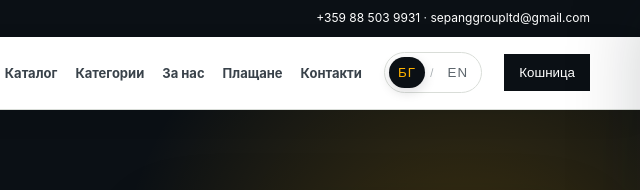
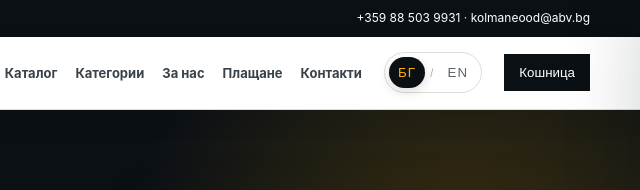
Before and after one commit to sepanggroup/wagner-bg-www, a website: page index.html in a window 1280 px wide. Shown: the top 190 px of the page, 640-1280 px from the left. Drawn offline with Linux system fonts and the light colour scheme.

Commit message:
fix: update WAGNER contact email without layout changes

```diff
--- a/index.html
+++ b/index.html
@@ -18,11 +18,11 @@
 <link rel="stylesheet" href="styles.css?v=20260830-1000">
 <link rel="stylesheet" href="cart.css?v=20260830-1000">
 <link rel="stylesheet" href="premium-visuals.css?v=20260830-1000">
-<script type="application/ld+json">{"@context":"https://schema.org","@type":"Organization","name":"KOLMAN EOOD","email":"sepanggroupltd@gmail.com","telephone":"+359885039931","url":"https://sepanggroup.github.io/wagner-bg-www/","brand":{"@type":"Brand","name":"WAGNER"}}</script>
+<script type="application/ld+json">{"@context":"https://schema.org","@type":"Organization","name":"KOLMAN EOOD","email":"kolmaneood@abv.bg","telephone":"+359885039931","url":"https://sepanggroup.github.io/wagner-bg-www/","brand":{"@type":"Brand","name":"WAGNER"}}</script>
 <script type="application/ld+json">{"@context":"https://schema.org","@type":"WebSite","name":"WAGNER-BG","url":"https://sepanggroup.github.io/wagner-bg-www/","potentialAction":{"@type":"SearchAction","target":"https://sepanggroup.github.io/wagner-bg-www/?q={search_term_string}","query-input":"required name=search_term_string"}}</script>
 </head>
 <body>
-<div class="topbar"><div class="wrap"><span>WAGNER-BG · KOLMAN EOOD · ПРОФЕСИОНАЛНА ТЕХНИКА</span><span><a href="tel:+359885039931">+359 88 503 9931</a> · <a href="mailto:sepanggroupltd@gmail.com">sepanggroupltd@gmail.com</a></span></div></div>
+<div class="topbar"><div class="wrap"><span>WAGNER-BG · KOLMAN EOOD · ПРОФЕСИОНАЛНА ТЕХНИКА</span><span><a href="tel:+359885039931">+359 88 503 9931</a> · <a href="mailto:kolmaneood@abv.bg">kolmaneood@abv.bg</a></span></div></div>
 <header class="site-header"><div class="wrap nav"><a class="brand" href="#top" aria-label="WAGNER-BG начало"><b class="brand-mark">W</b><span><strong>WAGNER-BG</strong><small>by КОЛМАН ЕООД</small></span></a><button class="menu" type="button" data-i18n-aria="nav.menu" aria-label="Отвори меню" aria-expanded="false" aria-controls="main-nav"><span></span><span></span><span></span></button><nav id="main-nav" aria-label="Основна навигация"><a href="#catalog" data-i18n="nav.catalog">Каталог</a><a href="#categories" data-i18n="nav.categories">Категории</a><a href="#about" data-i18n="nav.about">За нас</a><a href="#payment" data-i18n="nav.payment">Плащане</a><a href="#contact" data-i18n="nav.contact">Контакти</a></nav><div class="language-switcher" data-lang-switcher aria-label="Език"><button type="button" data-lang="bg" aria-pressed="true">БГ</button><span>/</span><button type="button" data-lang="en" aria-pressed="false">EN</button></div><button class="cart cart-button" type="button" id="open-cart" data-i18n="cart.button" aria-haspopup="dialog" aria-controls="cart-drawer">Кошница <b id="cart-count">0</b></button></div></header>
 <main id="top">
 <section class="hero"><div class="wrap hero-grid"><div><div class="eyebrow" data-i18n="hero.eyebrow">WAGNER PROFESSIONAL · SEPANG GROUP</div><h1><span data-i18n="hero.title">Техниката, която</span> <em data-i18n="hero.titleAccent">работи за вас.</em></h1><p class="hero-lead" data-i18n="hero.lead">Професионални машини и системи WAGNER за боядисване, строителни приложения и специализирана автоматизация — подбрани за реална производителност.</p><div class="actions"><a class="btn btn-accent" href="#catalog" data-i18n="hero.catalog">Разгледай каталога →</a><button class="btn btn-outline" id="hero-cart" type="button" data-i18n="hero.cart">Твоите продукти</button></div><div class="meta"><span><b>WAGNER</b> <span data-i18n="hero.meta1">системи</span></span><span><b>КУПИ</b> <span data-i18n="hero.meta2">от каталога</span></span><span><b>PayPal</b> <span data-i18n="hero.meta3">плащане</span></span></div></div><div class="machine-panel" aria-label="WAGNER професионална техника"><div class="machine-visual"><div class="sprayer"><i class="body"></i><i class="handle"></i><i class="grip"></i><i class="nozzle"></i></div><span class="visual-stamp">WAGNER</span></div><div class="machine-meta"><div><small data-i18n="machine.label1">Фокус</small><strong data-i18n="machine.value1">Професионална производителност</strong></div><div><small data-i18n="machine.label2">Подход</small><strong data-i18n="machine.value2">Правилната машина за задачата</strong></div></div></div></div></section>
@@ -30,9 +30,9 @@
 <section id="catalog" class="section section-soft"><div class="wrap"><div class="section-head"><div><div class="eyebrow dark-text" data-i18n="catalog.eyebrow">Каталог</div><h2><span data-i18n="catalog.title">WAGNER</span> <span data-i18n="catalog.accent">продукти.</span></h2></div><p data-i18n="catalog.lead">Професионален каталог с продуктови изображения, описания, технически характеристики, видео и ясна цена или „Цена при запитване“.</p></div><div class="catalog-tools"><input id="search" type="search" data-i18n-placeholder="search.placeholder" placeholder="Търси продукт, модел или характеристика…" aria-label="Търсене"><select id="category-filter" aria-label="Филтър по категория"><option value="all">Всички категории</option></select></div><div id="product-grid" class="product-grid"></div></div></section>
 <section id="about" class="section dark-section"><div class="wrap about"><div class="about-card"><div class="eyebrow" data-i18n="about.eyebrow">SEPANG GROUP ЕООД</div><h3 data-i18n="about.title">WAGNER техника с фокус върху реалната работа.</h3><p data-i18n="about.text">SEPANG GROUP ЕООД развива дигитален търговски канал за професионални решения WAGNER в строителството и боядисването.</p><div class="facts"><div class="fact"><b>WAGNER</b><span data-i18n="about.fact1">строителна и бояджийска техника</span></div><div class="fact"><b>КУПИ</b><span data-i18n="about.fact2">добави директно в кошницата</span></div></div></div><div><div class="eyebrow" data-i18n="about.approach">Професионален подход</div><h2><span data-i18n="about.heading">Не просто машина.</span> <span data-i18n="about.accent">Правилното решение.</span></h2><p data-i18n="about.p1" class="muted-light">Преди финализиране проверяваме модела, конфигурацията и условията. Цените в каталога са ясно означени.</p><p data-i18n="about.p2" class="muted-light">За продуктите с конкретна EUR цена можеш директно да добавиш в кошницата; за офертните роботизирани решения първо получаваш потвърдена оферта.</p><a class="btn btn-accent" href="#contact" data-i18n="about.contact">Свържи се с нас →</a></div></div></section>
 <section id="payment" class="section payment-band"><div class="wrap payment-layout"><div class="payment-copy"><div class="eyebrow" data-i18n="payment.eyebrow">Плащане</div><h2><span data-i18n="payment.heading">Плати сигурно</span> <span data-i18n="payment.accent">с PayPal.</span></h2><p data-i18n="payment.p1">За продукти с валидна EUR цена можеш да преминеш към PayPal от кошницата. При продукти с цена при запитване първо получаваш потвърдена сума.</p><p><strong data-i18n="payment.p2">Плащането се обработва от PayPal за SEPANG GROUP ЕООД</strong></p></div><div class="payment-box"><div id="paypal-button-container"></div><p id="paypal-status" class="paypal-status" data-i18n="payment.status">Добави платими продукти в кошницата, за да активираш PayPal checkout.</p></div></div></section>
-<section id="contact" class="section"><div class="wrap contact"><div><div class="eyebrow dark-text" data-i18n="contact.eyebrow">Контакти</div><h2><span data-i18n="contact.heading">Разкажи ни за</span> <span data-i18n="contact.accent">задачата.</span></h2><p data-i18n="contact.lead">Изпрати модел, снимка, количество или кратко описание на работата.</p><div class="contact-details"><p><strong>KOLMAN EOOD</strong></p><p><a href="tel:+359885039931">+359 88 503 9931</a></p><p><a href="mailto:sepanggroupltd@gmail.com">sepanggroupltd@gmail.com</a></p></div></div><div class="contact-panel"><form id="contact-form"><div class="form-grid"><label><span data-i18n="contact.name">Име *</span><input name="name" autocomplete="name" required></label><label><span data-i18n="contact.email">Имейл *</span><input name="email" type="email" autocomplete="email" required></label><label class="full"><span data-i18n="contact.message">Съобщение *</span><textarea name="message" id="message" required></textarea></label></div><button class="btn btn-dark full" type="submit" data-i18n="contact.submit">Изпрати поръчка →</button><small data-i18n="contact.help">Формата отваря подготвен имейл до SEPANG GROUP ЕООД.</small></form></div></div></section>
+<section id="contact" class="section"><div class="wrap contact"><div><div class="eyebrow dark-text" data-i18n="contact.eyebrow">Контакти</div><h2><span data-i18n="contact.heading">Разкажи ни за</span> <span data-i18n="contact.accent">задачата.</span></h2><p data-i18n="contact.lead">Изпрати модел, снимка, количество или кратко описание на работата.</p><div class="contact-details"><p><strong>KOLMAN EOOD</strong></p><p><a href="tel:+359885039931">+359 88 503 9931</a></p><p><a href="mailto:kolmaneood@abv.bg">kolmaneood@abv.bg</a></p></div></div><div class="contact-panel"><form id="contact-form"><div class="form-grid"><label><span data-i18n="contact.name">Име *</span><input name="name" autocomplete="name" required></label><label><span data-i18n="contact.email">Имейл *</span><input name="email" type="email" autocomplete="email" required></label><label class="full"><span data-i18n="contact.message">Съобщение *</span><textarea name="message" id="message" required></textarea></label></div><button class="btn btn-dark full" type="submit" data-i18n="contact.submit">Изпрати поръчка →</button><small data-i18n="contact.help">Формата отваря подготвен имейл до SEPANG GROUP ЕООД.</small></form></div></div></section>
 </main>
-<div class="cart-overlay" id="cart-overlay" hidden></div><aside class="cart-drawer" id="cart-drawer" aria-label="Пазарска кошница" aria-hidden="true"><div class="cart-head"><div><div class="eyebrow dark-text">WAGNER-BG</div><h3 data-i18n="cart.title">Твоите продукти</h3></div><button type="button" class="cart-close" id="close-cart" data-i18n-aria="cart.close" aria-label="Затвори">×</button></div><div id="cart-items" class="cart-items"></div><div class="cart-empty" id="cart-empty" data-i18n="cart.empty">Кошницата е празна.</div><div class="cart-summary"><div><span data-i18n="cart.payable">Платими продукти</span><strong id="cart-subtotal">€0.00</strong></div><small id="cart-note" data-i18n="cart.note">Доставка и крайна оферта се потвърждават при необходимост.</small><button class="btn btn-accent full" type="button" id="checkout-cart" data-i18n="cart.pay">Плати с PayPal →</button><a class="btn btn-dark full" href="mailto:sepanggroupltd@gmail.com?subject=WAGNER-BG%20поръчка" data-i18n="cart.email">Поръчай по имейл</a></div></aside>
+<div class="cart-overlay" id="cart-overlay" hidden></div><aside class="cart-drawer" id="cart-drawer" aria-label="Пазарска кошница" aria-hidden="true"><div class="cart-head"><div><div class="eyebrow dark-text">WAGNER-BG</div><h3 data-i18n="cart.title">Твоите продукти</h3></div><button type="button" class="cart-close" id="close-cart" data-i18n-aria="cart.close" aria-label="Затвори">×</button></div><div id="cart-items" class="cart-items"></div><div class="cart-empty" id="cart-empty" data-i18n="cart.empty">Кошницата е празна.</div><div class="cart-summary"><div><span data-i18n="cart.payable">Платими продукти</span><strong id="cart-subtotal">€0.00</strong></div><small id="cart-note" data-i18n="cart.note">Доставка и крайна оферта се потвърждават при необходимост.</small><button class="btn btn-accent full" type="button" id="checkout-cart" data-i18n="cart.pay">Плати с PayPal →</button><a class="btn btn-dark full" href="mailto:kolmaneood@abv.bg?subject=WAGNER-BG%20поръчка" data-i18n="cart.email">Поръчай по имейл</a></div></aside>
 <footer class="footer"><div class="wrap footer-grid"><div><a class="brand" href="#top"><b class="brand-mark">W</b><span><strong>WAGNER-BG</strong><small>SEPANG GROUP ЕООД</small></span></a><p data-i18n="footer.description">Строителна и бояджийска техника WAGNER.</p><p><a href="tel:+359885039931">+359 88 503 9931</a></p></div><div><h4 data-i18n="footer.nav">Навигация</h4><a href="#catalog" data-i18n="nav.catalog">Каталог</a><a href="#categories" data-i18n="nav.categories">Категории</a><a href="#about" data-i18n="nav.about">За нас</a><a href="#contact" data-i18n="nav.contact">Контакти</a></div><div><h4 data-i18n="footer.info">Информация</h4><a href="privacy.html" data-i18n="footer.privacy">Поверителност</a><a href="terms.html" data-i18n="footer.terms">Общи условия</a><a href="cookies.html" data-i18n="footer.cookies">Бисквитки</a></div></div><div class="wrap footer-bottom" data-i18n="footer.copyright">© 2026 SEPANG GROUP ЕООД · WAGNER-BG</div></footer>
 <script type="module" src="i18n.js?v=20260830-1000"></script>
 <script type="module" src="app-v2.js?v=20260830-1000"></script>
```
